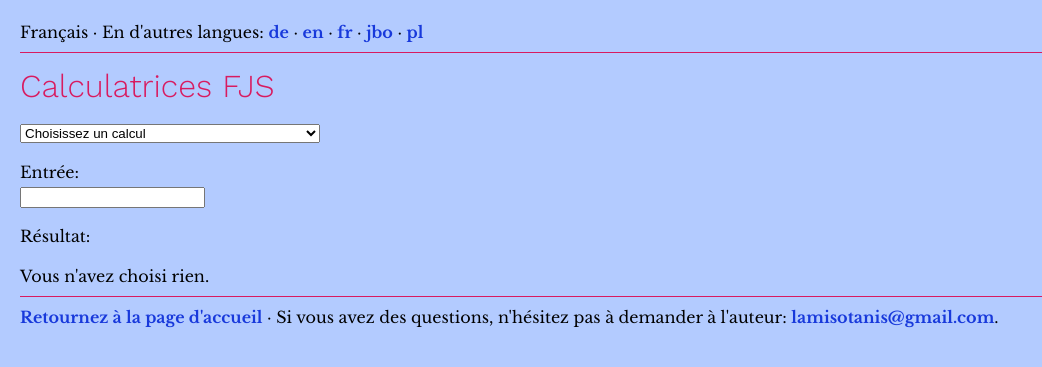
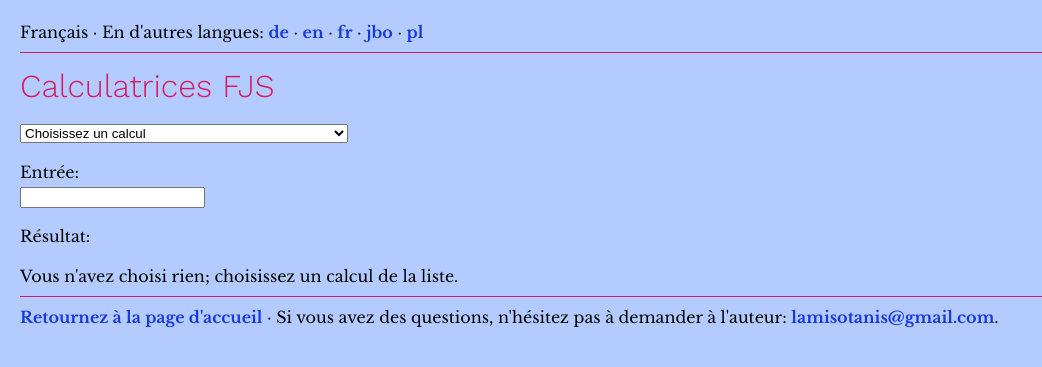
Before and after one commit to misotanni/misotanni.github.io, a Jekyll site: the page built from fjs/fr/calc.md, in a window 1280 px wide. Shown: the top 367 px of the page, without its empty margins (0-1042 px from the left). Built offline with Jekyll 4.4.1, drawn with Linux system fonts in a browser that asks for light colours; our own code applies the rules of GitHub Pages for plain Markdown files; some of the changed lines change nothing that is shown.

Commit message:
calculs françççais

```diff
--- a/fjs/fr/calc.md
+++ b/fjs/fr/calc.md
@@ -5,7 +5,7 @@
   <option value="comma">Calculer le comma formel d'un nombre premier</option>
   <option value="tofjs">Convertir une fraction en intervalle FJS</option>
   <option value="fromfjs">Convertir un intervalle FJS en fraction</option>
-  <option value="setlambda">translateme</option>
+  <option value="setlambda">Ajustez le rayon de tolérance à une valeur arbitraire</option>
 </select>
 
 Entrée: <br />
@@ -19,29 +19,28 @@
 <script src="../assets/calc.js"></script>
 <script>
   var loc = {
-                    // translate me
          centValue: "cents",
-         generator: "generator",
-             comma: "formal comma",
-    outputInterval: "interval name",
-             ratio: "value",
+         generator: "génératrice",
+             comma: "comma formel",
+    outputInterval: "nom d'intervalle",
+             ratio: "valeur",
            noInput: "Vous n'avez entré rien.",
-    lambdaInformer: "No input given; type in 'default' to set λ (now %1) back to sqrt(33/31).",
+    lambdaInformer: "Vous n'avez entré rien; écrivez « default » pour remettre λ (maintenant %1) à sqrt(33/31).",
      cantFactorize: "« %1 » – je ne sais pas factoriser cela.",
         notANumber: "« %1 » n'est pas un nombre.",
        wrongFormat: "Je ne comprends pas la forme.",
    wrongIntVariant: "L'intervalle « %1 » ne peut pas être dans la catégorie « %2 ».",
        wrongFactor: "2 ou 3 ne peuvent pas être des facteurs dans une altération FJS.",
-     noComputation: "Vous n'avez choisi rien.",
+     noComputation: "Vous n'avez choisi rien; choisissez un calcul de la liste.",
           notPrime: "« %1 » n'est pas un nombre premier.",
     butPythagorean: "2 et 3 sont des octaves et quintes pythagoréennes qui n'ont pas besoin des altérations FJS.",
            notFrac: "L'entrée n'est pas une fraction (par exemple, 5/3 ou 928/777).",
               div0: "Pourquoi voulez-vous diviser par zéro?",
-           notReal: "‘%1’ is not a real number.",
+           notReal: "« %1 » n'est pas un nombre réel.",
 
              comma: "Trouver la fonction génératrice et le comma formel (ainsi que le nombre de cents pour ce comma) pour chaque nombre premier au-delà de 3.",
-             tofjs: "Trouver la seule fraction correspondante à chaque représentation FJS. \nVous devez utiliser le signe caret pour indiquer le début des altérations otonales et la barre de soulignement pour les utonales. Les altérations FJS peuvent être multipliées comme vous voulez, et vous pouvez utiliser un signe moins pour écrire un intervalle descendant. \nRemarque: la calculatrice utilise des noms anglais pour les intervalles: par exemple, « M3 » signifie une tierce majeure.",
-           fromfjs: "Trouver la seule fraction correspondante à chaque représentation FJS. \nVous devez utiliser le signe caret pour indiquer le début des altérations otonales et la barre de soulignement pour les utonales. Les altérations FJS peuvent être multipliées comme vous voulez, et vous pouvez utiliser un signe moins pour écrire un intervalle descendant. \nRemarque: la calculatrice utilise des noms anglais pour les intervalles: par exemple, « M3 » signifie une tierce majeure.",
-         setlambda: "Bonjour! Je m'appelle Misotanni, et pendant mon enfanté suis-je un ardenter mangeur de miso."
+             tofjs: "Trouver la seule représentation FJS de chaque fraction. <br>Toutes les altérations FJS sont ici séparées, jamais multipliées. Des intervalles plus petits qu'un unisson sont écrits avec un nombre négatif pour représenter un intervalle descendant, par exemple, 5/4 est <code>M3^5</code> mais 4/5 est <code>M-3_5</code>. <br><strong>Remarque:</strong> la calculatrice utilise des noms anglais pour les intervalles: par exemple, « M3 » signifie une tierce majeure.",
+           fromfjs: "Trouver la seule fraction correspondante à chaque représentation FJS. <br>Vous devez utiliser le signe caret pour indiquer le début des altérations otonales et la barre de soulignement pour les utonales. Les altérations FJS peuvent être multipliées comme vous voulez, et vous pouvez utiliser un signe moins pour écrire un intervalle descendant. <br><strong>Remarque:</strong> la calculatrice utilise des noms anglais pour les intervalles: par exemple, « M3 » signifie une tierce majeure.",
+         setlambda: "Ajuster le rayon de tolérance à n'importe quelle valeur d'une décimale (nombre à virgule flottante) entre 1 et sqrt(2). <br>Écrivez « default » pour retourner à la valeur conventionnelle, sqrt(33/31)."
   };
 </script>
```
